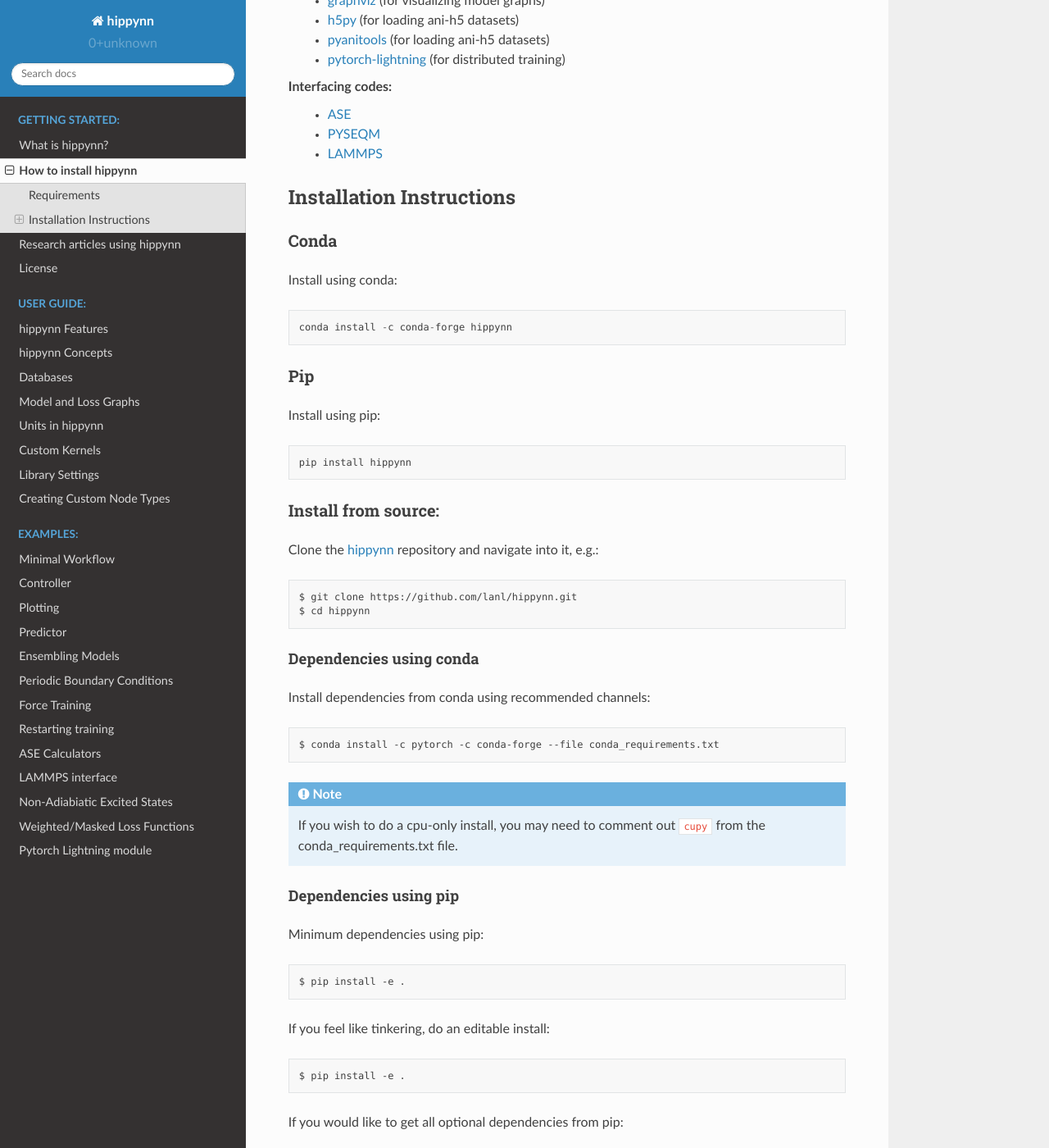
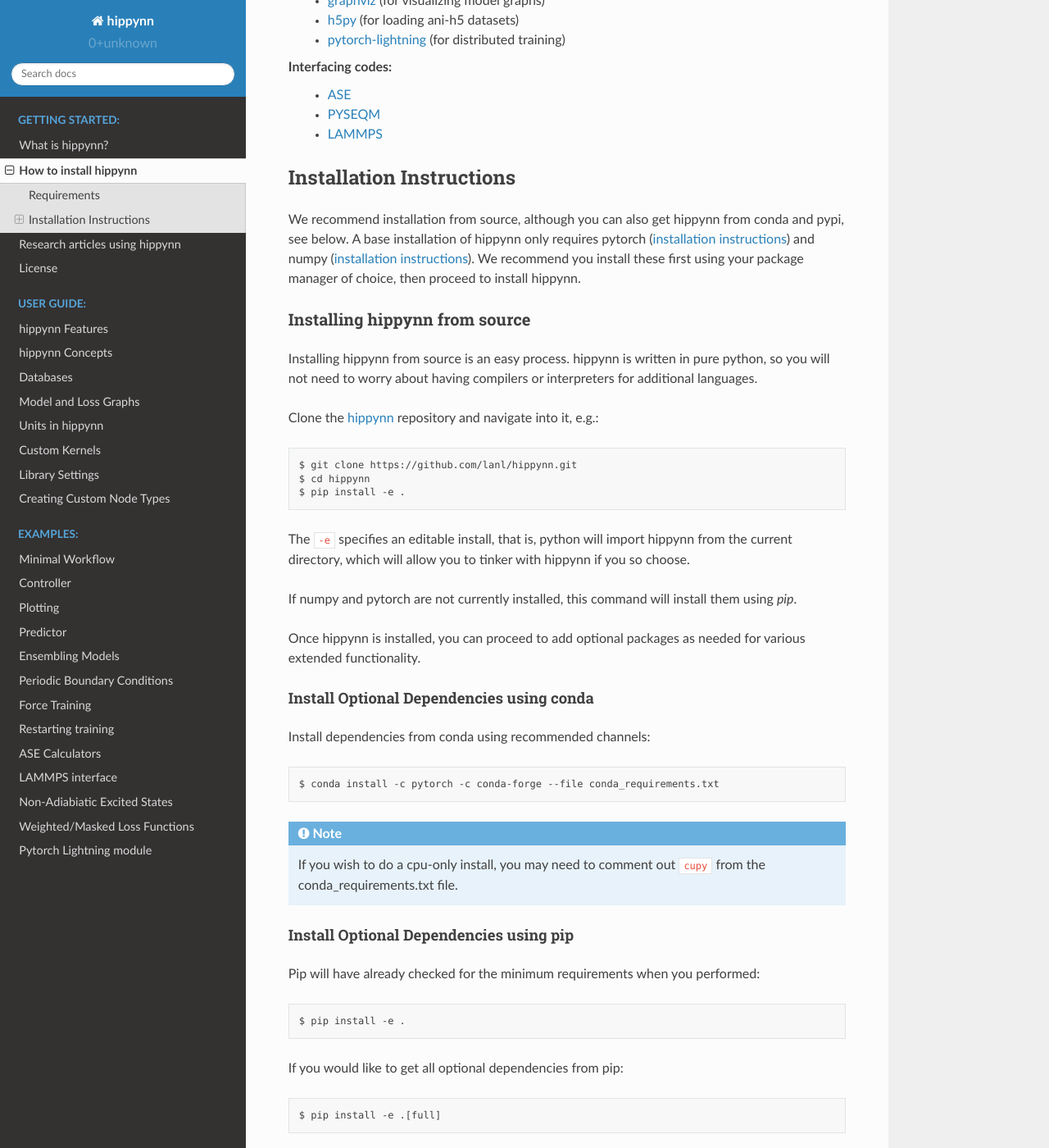
Before and after one commit to lanl/hippynn, a Sphinx documentation site: the page built from docs/source/installation.rst, in a window 1280 px wide and 1400 px high, scrolled down 564 px. Shown: the whole window at 82% size. Built offline with Sphinx 7.4.7 and the Read the Docs theme 2.0.0, drawn with Linux system fonts in a browser that asks for light colours; pages that are not in the unit, such as notebooks, are missing from menus; some of the changed text lies outside the part shown.

```diff
--- a/docs/source/conf.py
+++ b/docs/source/conf.py
@@ -46,8 +46,22 @@
 
 # The following are highly optional, so we mock them for doc purposes.
 # TODO: Can we programmatically get these from our list of optional dependencies?
-autodoc_mock_imports = ["ase", "h5py", "seqm", "schnetpack", "cupy", "lammps", "numba", "triton", "pytorch_lightning", 'scipy']
+autodoc_mock_imports = [
+    "ase",
+    "matplotlib",
+    "h5py",
+    "seqm",
+    "schnetpack",
+    "cupy",
+    "lammps",
+    "numba",
+    "triton",
+    "pytorch_lightning",
+    "scipy",
+    "graphviz",
+]
 
+# Autodoc options
 autosummary_imported_members = False
 autosummary_ignore_module_all = True
 autodoc_default_options = {
--- a/docs/source/installation.rst
+++ b/docs/source/installation.rst
@@ -12,14 +12,13 @@
 
 Optional Dependencies:
     * triton_ (recommended, for improved GPU performance)
-    * numba_ (recommended for improved CPU performance)
+    * numba_ (recommended, for improved CPU/GPU performance)
     * cupy_ (alternative for accelerating GPU performance)
     * ASE_ (for usage with ase and other misc. features)
     * matplotlib_ (for plotting)
     * tqdm_ (for progress bars)
     * graphviz_ (for visualizing model graphs)
     * h5py_ (for loading ani-h5 datasets)
-    * pyanitools_ (for loading ani-h5 datasets)
     * pytorch-lightning_ (for distributed training)
 
 Interfacing codes:
@@ -37,7 +36,6 @@
 .. _matplotlib: https://matplotlib.org
 .. _graphviz: https://github.com/xflr6/graphviz
 .. _h5py:  https://www.h5py.org/
-.. _pyanitools: https://github.com/atomistic-ml/ani-al/tree/master/readers/lib
 .. _ASE: https://wiki.fysik.dtu.dk/ase/
 .. _LAMMPS: https://www.lammps.org/
 .. _PYSEQM: https://github.com/lanl/PYSEQM
@@ -48,31 +46,40 @@
 Installation Instructions
 ^^^^^^^^^^^^^^^^^^^^^^^^^
 
-Conda
------
-Install using conda::
+We recommend installation from source, although you can also get hippynn
+from conda and pypi, see below. A base installation of hippynn only requires
+pytorch (`installation instructions <pytorch_install_>`_) and
+numpy (`installation instructions <numpy_install_>`_).
+We recommend you install these first using your package manager of choice,
+then proceed to install hippynn.
 
-    conda install -c conda-forge hippynn
 
-Pip
----
-Install using pip::
+Installing hippynn from source
+------------------------------
 
-    pip install hippynn
+Installing hippynn from source is an easy process.
+hippynn is written in pure python, so you will not need to worry about
+having compilers or interpreters for additional languages.
 
-Install from source:
---------------------
+.. _pytorch_install: https://pytorch.org/get-started/locally/
+.. _numpy_install: https://numpy.org/install/
 
 Clone the hippynn_ repository and navigate into it, e.g.::
 
     $ git clone https://github.com/lanl/hippynn.git
     $ cd hippynn
+    $ pip install -e .
 
+The ``-e`` specifies an editable install, that is, python will import hippynn from
+the current directory, which will allow you to tinker with hippynn if you so choose.
 
+If numpy and pytorch are not currently installed, this command will install them using `pip`.
 
-Dependencies using conda
-........................
+Once hippynn is installed, you can proceed to add optional packages as needed for
+various extended functionality.
 
+Install Optional Dependencies using conda
+******************************************
 Install dependencies from conda using recommended channels::
 
     $ conda install -c pytorch -c conda-forge --file conda_requirements.txt
@@ -81,24 +88,55 @@
   If you wish to do a cpu-only install, you may need to comment
   out ``cupy`` from the conda_requirements.txt file.
 
-Dependencies using pip
-.......................
+Install Optional Dependencies using pip
+******************************************
 
-Minimum dependencies using pip::
+Pip will have already checked for the minimum requirements when you performed::
 
     $ pip install -e .
 
-If you feel like tinkering, do an editable install::
-
-    $ pip install -e .
 
 If you would like to get all optional dependencies from pip::
 
     $ pip install -e .[full]
 
+On a recent mac with zsh instead of bash, this command must be escaped as::
 
-Notes
------
+    % pip install -e .\[full\]
+
+Install hippynn from Conda
+------------------
+Install using conda::
+
+    $ conda install -c conda-forge hippynn
+
+Install hippynn from Pip
+------------------------
+Minimal Install using pip::
+
+    $ pip install hippynn
+
+All optional dependencies with pip::
+
+    $ pip install hippynn[full]
+
+On a recent mac with zsh instead of bash, this command must be escaped as::
+
+    % pip install hippynn\[full\]
+
+
+Note on installing cupy with conda
+-----------------------------------
+
+When using conda, sometimes both pytorch and cupy try to install cuda toolkit components,
+but using different and conflicting mechanisms. If you encounter difficulties with using
+a GPU after installing cupy, we recommend trying uninstalling it from conda and installing
+it from pypi. `Link to cupy installation instructions <cupy_install>`_
+
+.. _cupy_install: https://docs.cupy.dev/en/stable/install.html#installing-cupy-from-pypi
+
+Misc. Notes
+-----------
 
 - Install dependencies with pip from requirements.txt .
 - Install dependencies with conda from conda_requirements.txt .
```
Also changed, not shown: README.rst (+28 -19 lines), hippynn/__init__.py (+11 -2 lines), 4 other files.
